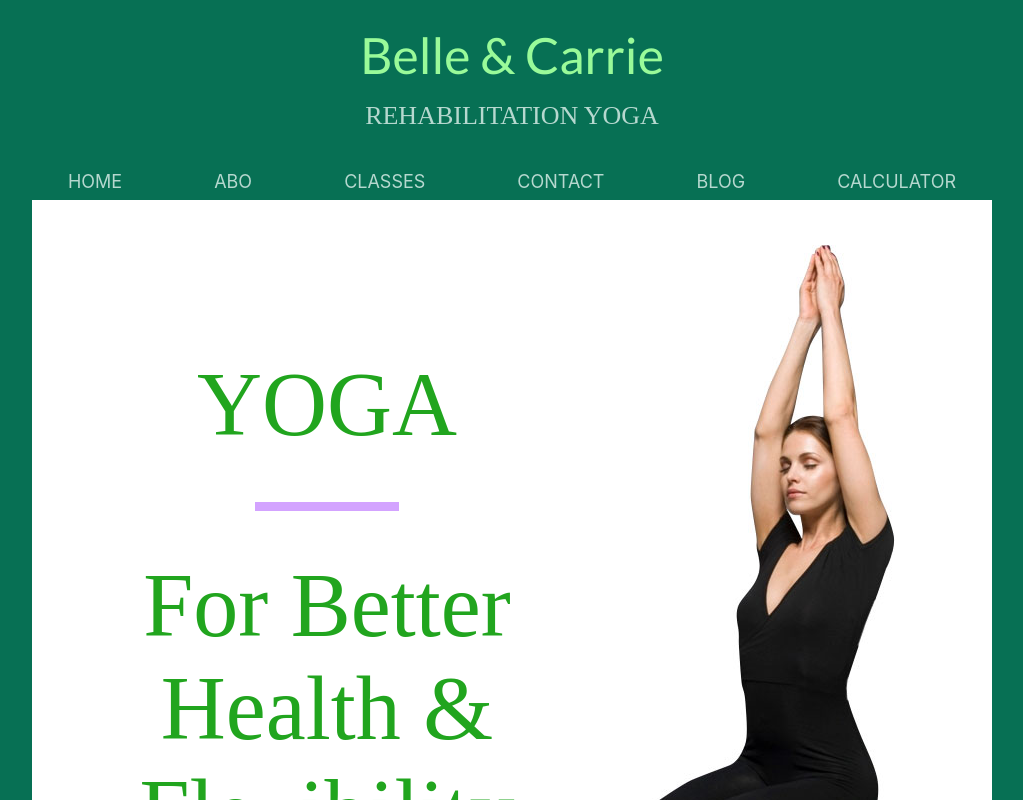
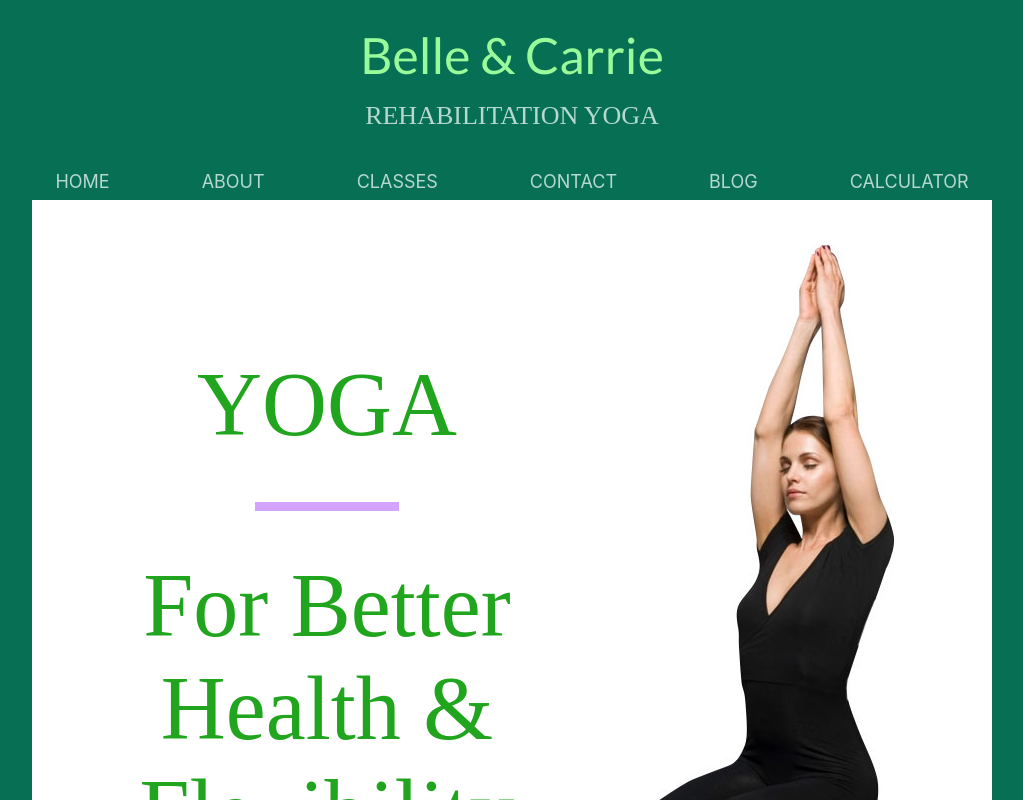
Before and after one commit to Patrycja-dz/testy-budget, a React (Create React App) app: page / in a window 1280 px wide. Shown: the top 800 px of the page, without its empty margins (163-1186 px from the left). Built offline with nearby package versions, Linux system fonts and the light colour scheme; a web font is replaced by a local one.

Commit message:
correct link in app.js

```diff
--- a/src/App.js
+++ b/src/App.js
@@ -27,11 +27,11 @@ function App() {
       </header>
       <nav className="navbar">
           <ul className="navbar__links">
-            <Link to="/" className="navbar__link">
-             HOME
+            <Link to="/">
+             <li className="navbar__link">HOME</li>
             </Link>
-            <Link to="/about" className="navbar__link">
-               ABO
+            <Link to="/about">
+            <li className="navbar__link">ABOUT</li>
             </Link>
             <Link to="/classes">
               <li className="navbar__link">
```
Also changed, not shown: 7 other files (tests, documents, lock files or other folders).
